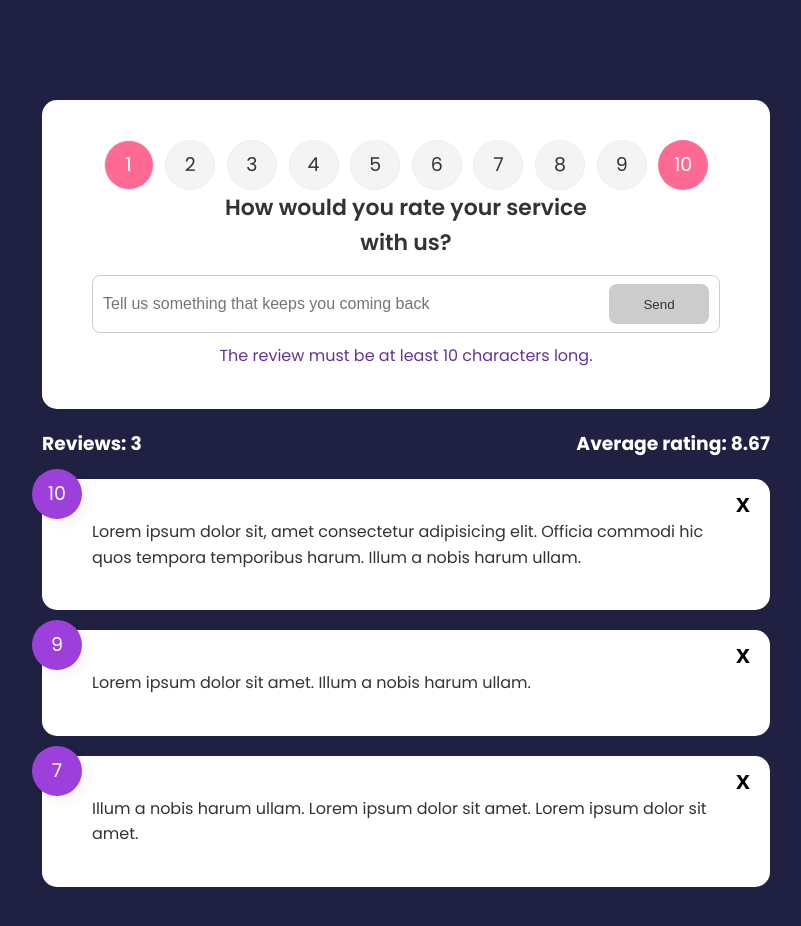
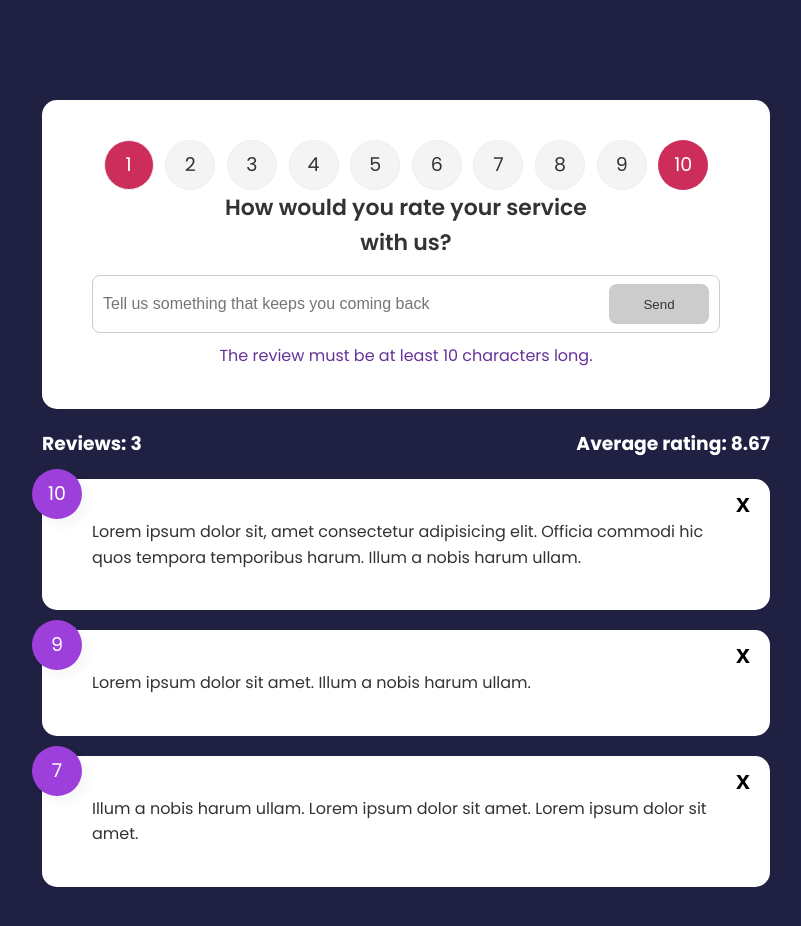
Before and after one commit to Maya084/review-app-comparison, a Svelte app: page / in a window 1280 px wide. In both pictures the pointer is over the item 362 px from the left and 165 px from the top of the page. Shown: the top 926 px of the page, without its empty margins (234-1035 px from the left). Built offline with nearby package versions, Linux system fonts and the light colour scheme.

Commit message:
:children_crossing: (form) improve accesability - btn…

```diff
--- a/src/components/RatingSelect.svelte
+++ b/src/components/RatingSelect.svelte
@@ -71,7 +71,7 @@
     }
 
     .rating li:hover {
-        background: #ff6a95;
+        background: #cd2d5b;
         color: #fff;
     }
 
@@ -82,7 +82,7 @@
 
     /* Use the sibling select */
     [type="radio"]:checked ~ label {
-        background: #ff6a95;
+        background: #cd2d5b;
         color: #fff;
     }
 </style>
```
Also changed, not shown: src/components/Form.svelte (+6 -6 lines).
